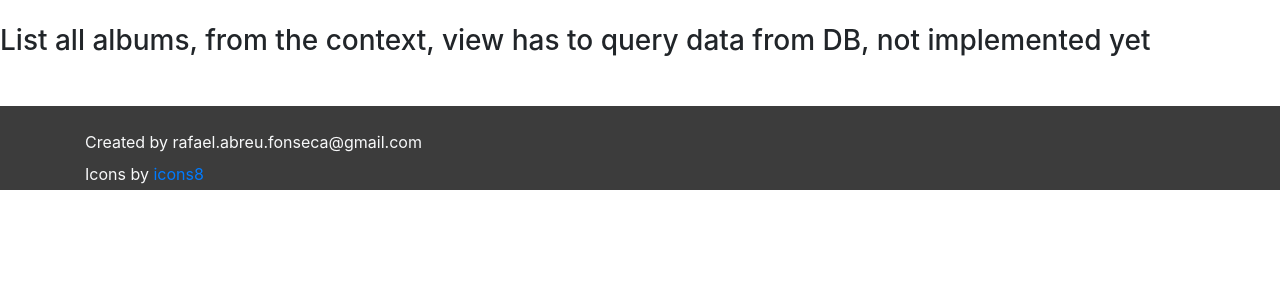
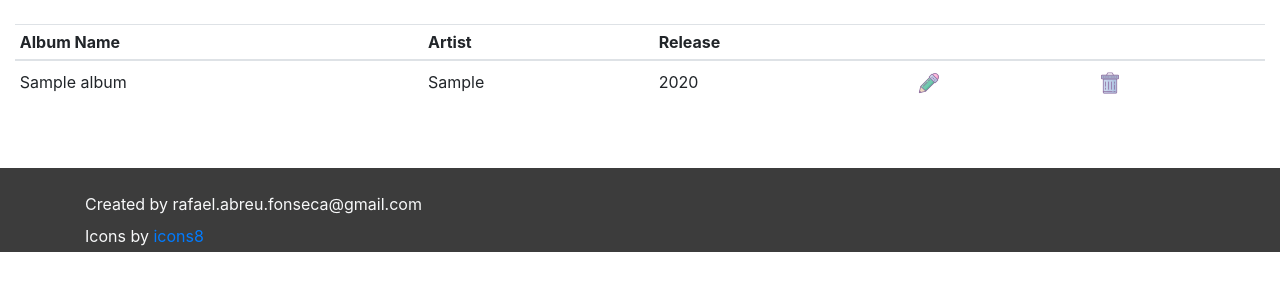
Before and after one commit to fonsecaRafael/music-collection, a Django app: page /albums/ in a window 1280 px wide. Shown: the part 56-356 px from the top of the page. Run offline with Django 4.2, Linux system fonts and the light colour scheme; tables that the repository leaves empty hold one stand-in row (values such as "Sample post"); some libraries are stand-ins or nearby versions.

Commit message:
Refactor Albums list
Almost finished

```diff
--- a/musics/albums/models.py
+++ b/musics/albums/models.py
@@ -7,6 +7,5 @@ class Album(models.Model):
     name = models.CharField(max_length=32)
     year = models.DateField()
 
-
     def get_absolute_url(self):
         return reverse('albums:')
--- a/musics/albums/templates/albums/albums.html
+++ b/musics/albums/templates/albums/albums.html
@@ -6,5 +6,72 @@
 {% block description %}"Music Collection Albums List page{% endblock description %}
 
 {% block body %}
-<h3 class="mt-4 mb-3">List all albums, from the context, view has to query data from DB, not implemented yet</h3>
+<div class="container-fluid">
+	<div class="row">
+		<div class="col-md-12">
+
+			<table class="table table-sm mt-4 mb-3">
+				<thead>
+					<tr>
+						<th>Album Name</th>
+						<th>Artist</th>
+						<th>Release</th>
+						<th> </th>
+						<th> </th>
+					</tr>
+				</thead>
+
+				<tbody>
+				{% for album in albums %}
+					<tr>
+						<td class="align-middle">{{album.name}}</td>
+						<td class="align-middle">{{album.artist}}</td>
+						<td class="align-middle">{{album.year.year}}</td>
+						<td>
+							<a href="{% url 'base:home' %}" class="btn btn-sm btn-link" role="button" aria-pressed="true">
+							<img alt="Bootstrap Image Preview" src="{% static 'img/edit.png' %}">
+							</a>
+						</td>
+						<td>
+							<a id="modal-548486" href="#modal-container-548486" role="button" class="btn btn-sm" data-toggle="modal">
+								<img alt="Bootstrap Image Preview" src="{% static 'img/delete.png' %}"></a>
+						</td>
+					</tr>
+				{% endfor %}
+				</tbody>
+			</table>
+
+
+
+			<div class="modal fade" id="modal-container-548486" role="dialog" aria-labelledby="myModalLabel" aria-hidden="true">
+				<div class="modal-dialog" role="document">
+					<div class="modal-content">
+						<div class="modal-header">
+							<h5 class="modal-title" id="myModalLabel">
+								Are you sure?
+							</h5>
+							<button type="button" class="close" data-dismiss="modal">
+								<span aria-hidden="true">×</span>
+							</button>
+						</div>
+						<div class="modal-body">
+							After this confirmation, it will not be possible to retrieve the information from this album.<br> Do you want to confirm the deletion?
+						</div>
+						<div class="modal-footer">
+							<button type="button" class="btn btn-primary" data-dismiss="modal">
+								Back
+							</button>
+							<button type="button" class="btn btn-danger">
+								Delete
+							</button>
+						</div>
+					</div>
+				</div>
+			</div>
+<!--			<button type="button" class="btn btn-success btn-sm active disabled">-->
+<!--				Button-->
+<!--			</button>-->
+		</div>
+	</div>
+</div>
 {% endblock body %}
--- a/musics/albums/views.py
+++ b/musics/albums/views.py
@@ -1,5 +1,8 @@
 from django.shortcuts import render
+
+from musics.albums.models import Album
 
 
 def albums(request):
-    return render(request, 'albums/albums.html')
+    albums = Album.objects.all()
+    return render(request, 'albums/albums.html', context={'albums': albums})
--- a/musics/base/templates/base/base.html
+++ b/musics/base/templates/base/base.html
@@ -29,10 +29,10 @@
 	  <div class="collapse navbar-collapse" id="navbarSupportedContent">
 		<ul class="navbar-nav mr-auto">
 		  <li class="nav-item active">
-			<a class="nav-link text-white" href="#">Artists <span class="sr-only">(current)</span></a>
+			<a class="nav-link text-white" href="{% url 'artists:artists' %}">Artists <span class="sr-only">(current)</span></a>
 		  </li>
 		  <li class="nav-item">
-			<a class="nav-link text-white" href="#">Albums</a>
+			<a class="nav-link text-white" href="{% url 'albums:albums' %}">Albums</a>
 		  </li>
 		</ul>
 	  </div>
@@ -54,7 +54,7 @@
 		<div class="container">
 			<div class="row">
 				<div class="col text-light">
-					Icons by <a href="https://icons8.com.br/icons">icons8</a>
+					Icons by <a href="https://icons8.com.br/icons" target="_blank">icons8</a>
 				</div>
 			</div>
 		</div>
```
Also changed, not shown: musics/base/static/img/delete.png (added), musics/base/static/img/edit.png (added).
